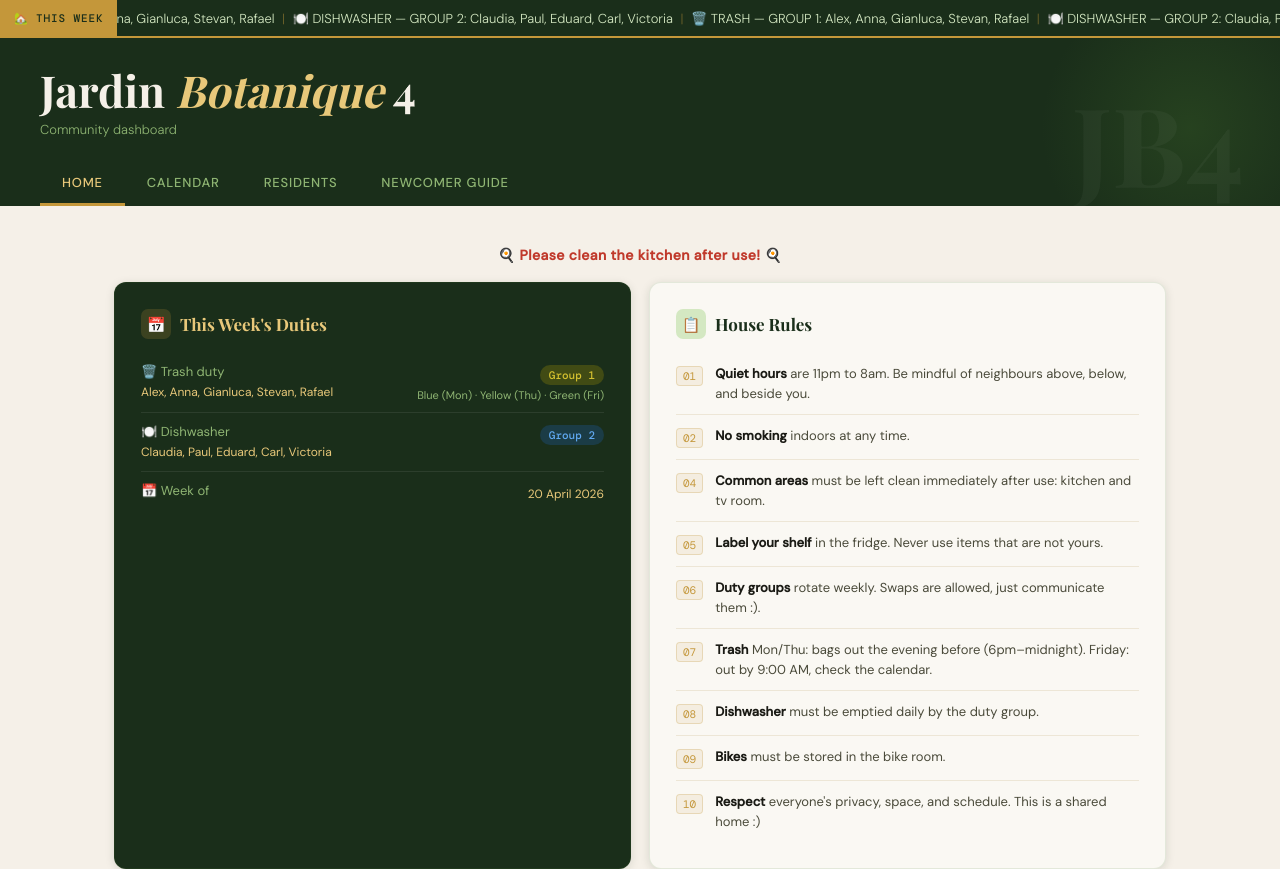
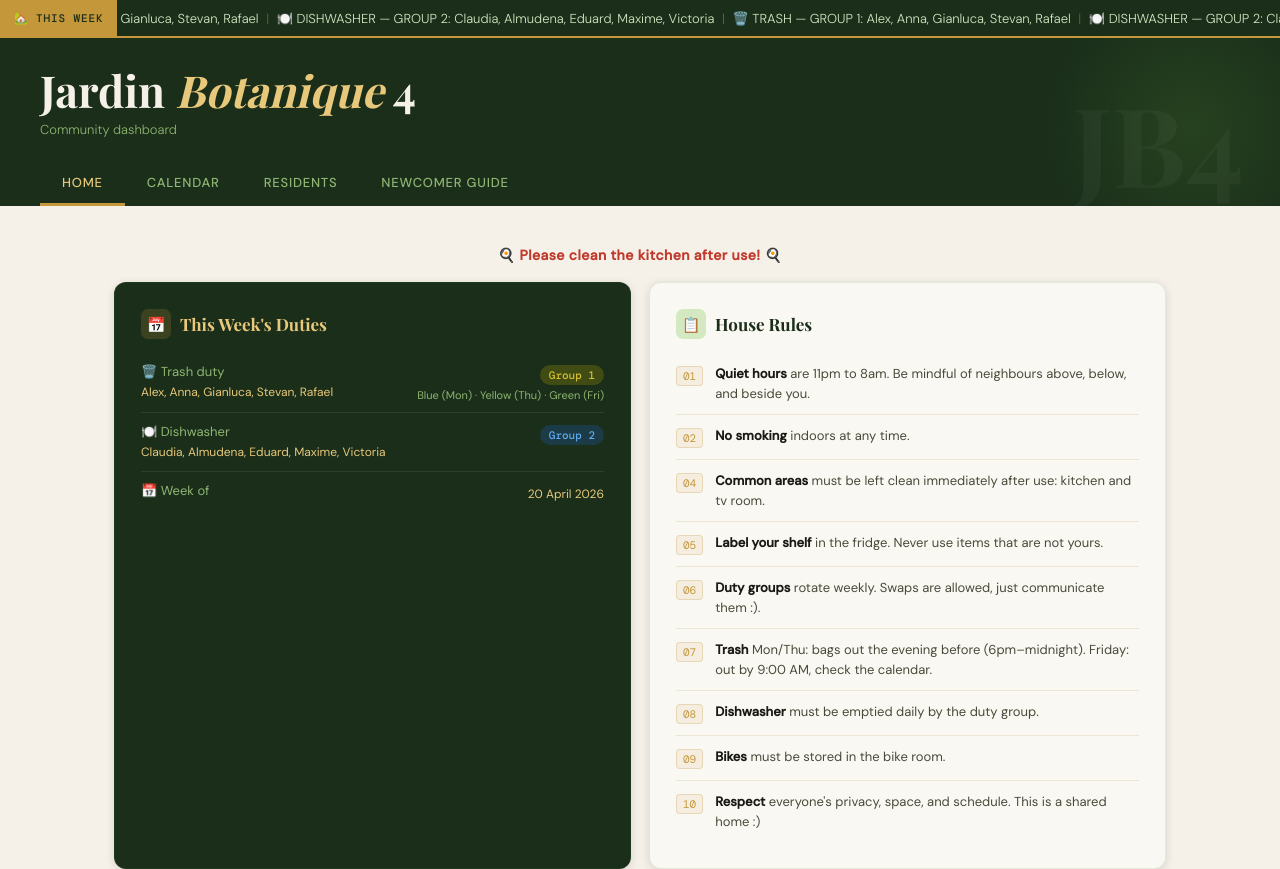
Before and after one commit to leafarlo/JB4, a website: page index.html in a window 1280 px wide. Shown: the top 869 px of the page. Drawn offline with nearby package versions, Linux system fonts and the light colour scheme; a web font is replaced by a local one.

Commit message:
updated groups

```diff
--- a/index.html
+++ b/index.html
@@ -466,29 +466,29 @@ const GROUPS = [
   { id:'G2', name:'Group 2', color:'g2b', hdr:'gh-g2',
     members:[
       {room:'201', name:'Claudia'},
-      {room:'202', name:'Paul'},
+      {room:'202', name:'Almudena'},
       {room:'203', name:'Eduard'},
-      {room:'204', name:'Carl'},
+      {room:'204', name:'Maxime'},
       {room:'205', name:'Victoria'},
     ]},
   { id:'G3', name:'Group 3', color:'g3b', hdr:'gh-g3',
     members:[
-      {room:'301', name:'Maria'},
-      {room:'302', name:'Adrian'},
+      {room:'301', name:'Tadeusz'},
+      {room:'302', name:'Antonio'},
       {room:'303', name:'Ayman'},
-      {room:'304', name:'Daniel'},
+      {room:'304', name:'Aurelien'},
       {room:'305', name:'Samy'},
     ]},
   { id:'G4', name:'Group 4', color:'g4b', hdr:'gh-g4',
     members:[
-      {room:'401', name:'Andreu'},
-      {room:'402', name:'Sergio'},
+      {room:'401', name:'Larissa'},
+      {room:'402', name:'Jose'},
       {room:'403', name:'Adithi'},
       {room:'404', name:'Gergo'},
     ]},
   { id:'G5', name:'Group 5', color:'g5b', hdr:'gh-g5',
     members:[
-      {room:'501', name:'Ivan'},
+      {room:'501', name:'Caterina'},
       {room:'502', name:'Erwann'},
       {room:'503', name:'Aysegul'},
       {room:'504', name:'Franco'},
```
Also changed, not shown: residents.json (+8 -8 lines).
